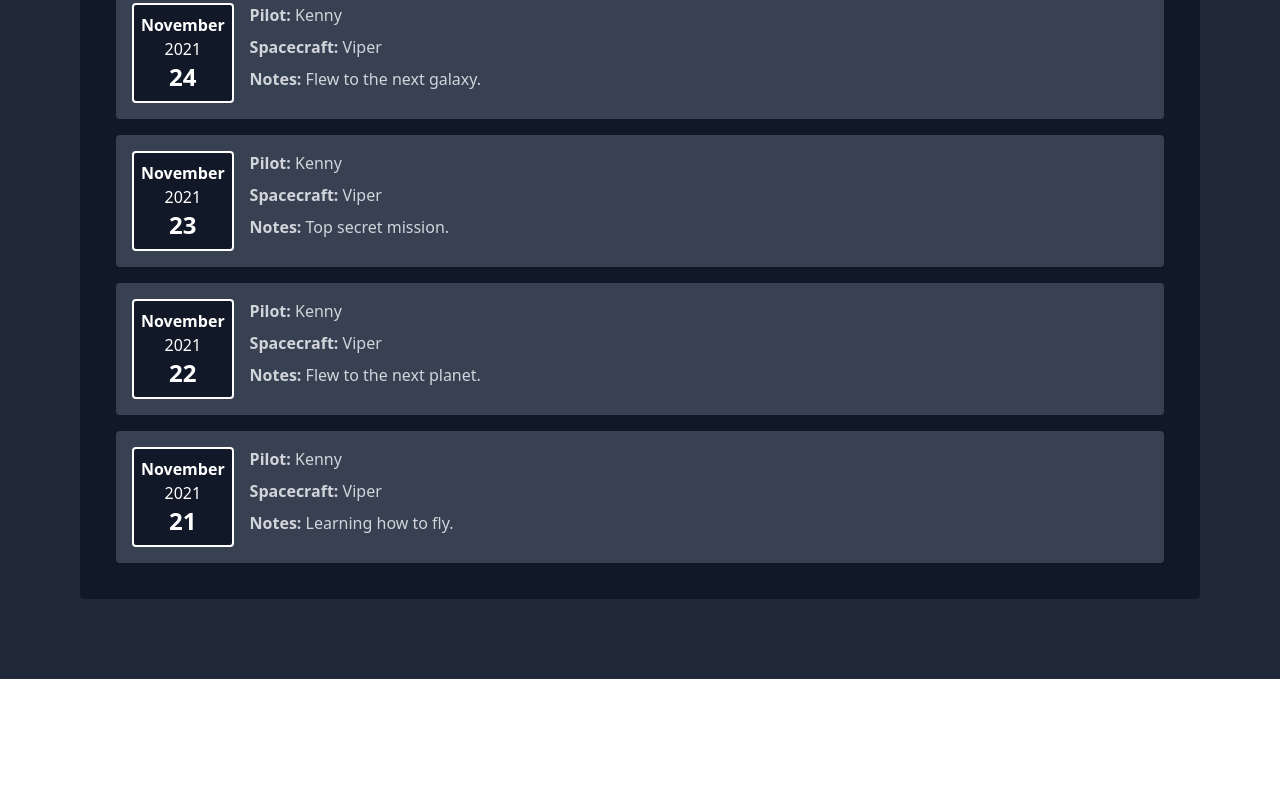
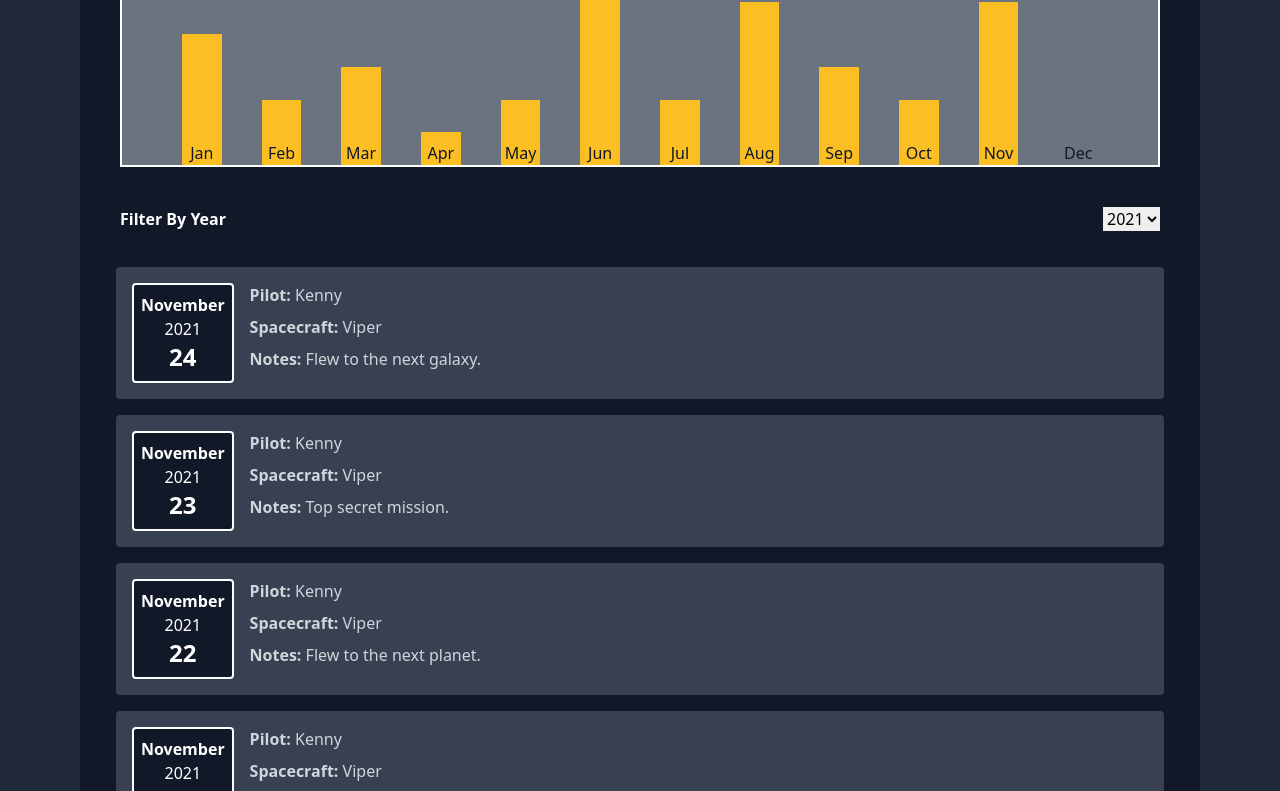
Before and after one commit to eukalytics/flightlog, a React (Create React App) app: page / in a window 1280 px wide. Shown: the part 277-1068 px from the top of the page. Before the commit the page ends 956 px from the top, so only its background shows below. Built offline with nearby package versions, Linux system fonts and the light colour scheme.

Commit message:
add flight chart

```diff
--- a/src/App.js
+++ b/src/App.js
@@ -2,10 +2,41 @@ import { useState } from "react";
 import FlightList from "./components/Flights/FlightList";
 
 const iniitialFlights =  [
-  {id: "f1", pilot: "Kenny", craft: "Viper", date: new Date(2021, 10, 24), notes: "Flew to the next galaxy."},
-  {id: "f2", pilot: "Kenny", craft: "Viper", date: new Date(2021, 10, 23), notes: "Top secret mission."},
-  {id: "f3", pilot: "Kenny", craft: "Viper", date: new Date(2021, 10, 22), notes: "Flew to the next planet."},
-  {id: "f4", pilot: "Kenny", craft: "Viper", date: new Date(2021, 10, 21), notes: "Learning how to fly."}
+  {id: "f36", pilot: "Kenny", craft: "Viper", date: new Date(2021, 10, 24), notes: "Flew to the next galaxy."},
+  {id: "f35", pilot: "Kenny", craft: "Viper", date: new Date(2021, 10, 23), notes: "Top secret mission."},
+  {id: "f34", pilot: "Kenny", craft: "Viper", date: new Date(2021, 10, 22), notes: "Flew to the next planet."},
+  {id: "f33", pilot: "Kenny", craft: "Viper", date: new Date(2021, 10, 21), notes: "Learning how to fly."},
+  {id: "f32", pilot: "Kenny", craft: "Viper", date: new Date(2021, 10, 21), notes: "Learning how to fly."},
+  {id: "f31", pilot: "Kenny", craft: "Viper", date: new Date(2021, 9, 21), notes: "Learning how to fly."},
+  {id: "f30", pilot: "Kenny", craft: "Viper", date: new Date(2021, 9, 21), notes: "Learning how to fly."},
+  {id: "f29", pilot: "Kenny", craft: "Viper", date: new Date(2021, 8, 21), notes: "Learning how to fly."},
+  {id: "f28", pilot: "Kenny", craft: "Viper", date: new Date(2021, 8, 21), notes: "Learning how to fly."},
+  {id: "f27", pilot: "Kenny", craft: "Viper", date: new Date(2021, 8, 21), notes: "Learning how to fly."},
+  {id: "f26", pilot: "Kenny", craft: "Viper", date: new Date(2021, 7, 21), notes: "Learning how to fly."},
+  {id: "f25", pilot: "Kenny", craft: "Viper", date: new Date(2021, 7, 21), notes: "Learning how to fly."},
+  {id: "f24", pilot: "Kenny", craft: "Viper", date: new Date(2021, 7, 21), notes: "Learning how to fly."},
+  {id: "f23", pilot: "Kenny", craft: "Viper", date: new Date(2021, 7, 21), notes: "Learning how to fly."},
+  {id: "f22", pilot: "Kenny", craft: "Viper", date: new Date(2021, 7, 21), notes: "Learning how to fly."},
+  {id: "f21", pilot: "Kenny", craft: "Viper", date: new Date(2021, 6, 21), notes: "Learning how to fly."},
+  {id: "f19", pilot: "Kenny", craft: "Viper", date: new Date(2021, 6, 21), notes: "Learning how to fly."},
+  {id: "f18", pilot: "Kenny", craft: "Viper", date: new Date(2021, 5, 21), notes: "Learning how to fly."},
+  {id: "f17", pilot: "Kenny", craft: "Viper", date: new Date(2021, 5, 21), notes: "Learning how to fly."},
+  {id: "f16", pilot: "Kenny", craft: "Viper", date: new Date(2021, 5, 21), notes: "Learning how to fly."},
+  {id: "f15", pilot: "Kenny", craft: "Viper", date: new Date(2021, 5, 21), notes: "Learning how to fly."},
+  {id: "f14", pilot: "Kenny", craft: "Viper", date: new Date(2021, 5, 21), notes: "Learning how to fly."},
+  {id: "f13", pilot: "Kenny", craft: "Viper", date: new Date(2021, 5, 21), notes: "Learning how to fly."},
+  {id: "f12", pilot: "Kenny", craft: "Viper", date: new Date(2021, 4, 21), notes: "Learning how to fly."},
+  {id: "f11", pilot: "Kenny", craft: "Viper", date: new Date(2021, 4, 21), notes: "Learning how to fly."},
+  {id: "f10", pilot: "Kenny", craft: "Viper", date: new Date(2021, 3, 21), notes: "Learning how to fly."},
+  {id: "f9", pilot: "Kenny", craft: "Viper", date: new Date(2021, 2, 21), notes: "Learning how to fly."},
+  {id: "f8", pilot: "Kenny", craft: "Viper", date: new Date(2021, 2, 21), notes: "Learning how to fly."},
+  {id: "f7", pilot: "Kenny", craft: "Viper", date: new Date(2021, 2, 21), notes: "Learning how to fly."},
+  {id: "f6", pilot: "Kenny", craft: "Viper", date: new Date(2021, 1, 21), notes: "Learning how to fly."},
+  {id: "f5", pilot: "Kenny", craft: "Viper", date: new Date(2021, 1, 21), notes: "Learning how to fly."},
+  {id: "f4", pilot: "Kenny", craft: "Viper", date: new Date(2021, 0, 21), notes: "Learning how to fly."},
+  {id: "f3", pilot: "Kenny", craft: "Viper", date: new Date(2021, 0, 21), notes: "Learning how to fly."},
+  {id: "f2", pilot: "Kenny", craft: "Viper", date: new Date(2021, 0, 21), notes: "Learning how to fly."},
+  {id: "f1", pilot: "Kenny", craft: "Viper", date: new Date(2021, 0, 21), notes: "Learning how to fly."},
 ];
 
 export default function App() {
--- /dev/null
+++ b/src/components/Chart/Chart.js
@@ -0,0 +1,11 @@
+import ChartBar from "./ChartBar";
+
+export default function Chart({datapoints, maxFlights}) {
+    return (
+        <div className="bg-gray-500 m-5 px-10 grid grid-cols-12 h-60 border-2 border-white pt-10">
+            {datapoints.map((point) => (
+                <ChartBar point={point} maxFlights={maxFlights} key={point.month} />
+            ))}
+        </div>
+    )
+}
--- /dev/null
+++ b/src/components/Chart/ChartBar.js
@@ -0,0 +1,16 @@
+export default function ChartBar({ point, maxFlights }) {
+
+    let barFillHeight = '0%';
+
+    if (maxFlights > 0){
+        barFillHeight = (100 - (Math.round((point.flights / maxFlights) * 100))) + '%';
+    }
+    return (
+        <div>
+            <div className="h-full mx-5 relative bg-yellow-400">
+                <div className='bg-gray-500' style={{height: barFillHeight}}></div>
+                <div className='text-center absolute inset-x-0 bottom-0 text-gray-900'>{point.month}</div>
+            </div>
+        </div>
+    )
+}
--- /dev/null
+++ b/src/components/Flights/FlightChart.js
@@ -0,0 +1,28 @@
+import Chart from "../Chart/Chart";
+
+export default function FlightChart({flights}) {
+    const datapoints = [
+        {month: 'Jan', flights: 0},
+        {month: 'Feb', flights: 0},
+        {month: 'Mar', flights: 0},
+        {month: 'Apr', flights: 0},
+        {month: 'May', flights: 0},
+        {month: 'Jun', flights: 0},
+        {month: 'Jul', flights: 0},
+        {month: 'Aug', flights: 0},
+        {month: 'Sep', flights: 0},
+        {month: 'Oct', flights: 0},
+        {month: 'Nov', flights: 0},
+        {month: 'Dec', flights: 0}
+    ]
+
+    for(const flight of flights){
+        const flightMonth = flight.date.getMonth();
+        datapoints[flightMonth]['flights'] ++;
+    }
+    const arrFlights = datapoints.map((point) => point.flights);
+    const maxFlights = Math.max(...arrFlights);
+    return (
+        <Chart maxFlights={maxFlights} datapoints={datapoints} />
+    )
+}
--- a/src/components/Flights/FlightList.js
+++ b/src/components/Flights/FlightList.js
@@ -1,6 +1,7 @@
 import FlightFormWrap from "./NewFlight/FlightFormWrap";
 import FlightFilter from "./FlightFilter";
 import FlightListContent from "./FlightListContent.js";
+import FlightChart from "./FlightChart";
 
 export default function FlightList({flights, handleAddFlight, filterYear, handleFilterYearChange}) {
 
@@ -19,6 +20,7 @@ export default function FlightList({flights, handleAddFlight, filterYear, handle
     <div className="bg-gray-900 p-5 rounded">
         <h2 className="text-gray-200 text-3xl font-semibold text-center">Flight Log</h2>
         <FlightFormWrap handleNewFlightSubmit={handleNewFlightSubmit} numFlights={flights.length} />
+        <FlightChart flights={flights} />
         <FlightFilter handleFilterYearChange={handleFilterYearChange} filterYear={filterYear} />
         <FlightListContent flights={filteredFlights} year={filterYear} />
     </div>
```
Also changed, not shown: 1 other file (tests, documents, lock files or other folders).
